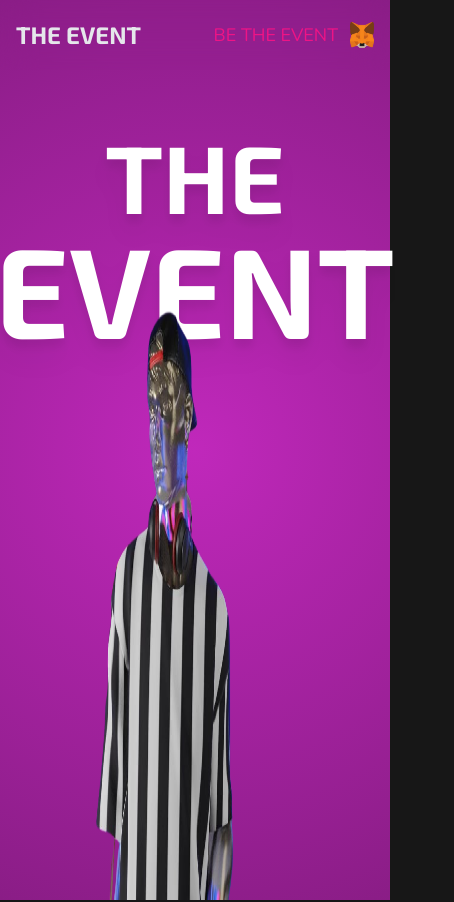
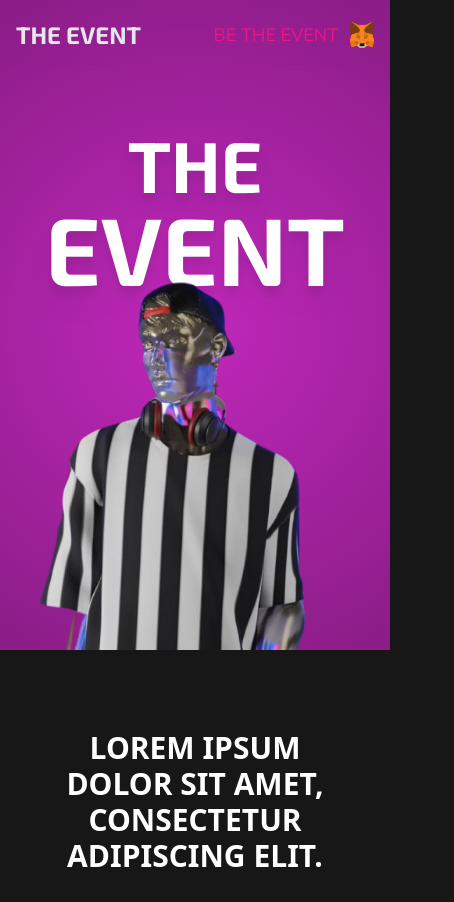
Before and after one commit to DanielAzocarDev/the-event-web, a React (Vite) app: page / in a window 390 px wide. Shown: the top 902 px of the page, 454 px wide, since content can reach past the window. Built offline with nearby package versions, Linux system fonts and the light colour scheme.

Commit message:
fix mobile

```diff
--- a/src/components/carousel/Carousel.jsx
+++ b/src/components/carousel/Carousel.jsx
@@ -8,7 +8,7 @@ import './Carousel.scss'
 
 export const Carousel = () => {
   return (
-    <section className=' w-full py-24 relative'>
+    <section className=' w-full py-24 relative overflow-hidden'>
       <h2 className='carousel__title font-exo2 font-extrabold text-6xl md:text-[150px] text-center text-white uppercase absolute drop-shadow-xl'>150 models</h2>
       <div className='slider'>
         <div className='slider__track-a'>
--- a/src/components/hero/Hero.jsx
+++ b/src/components/hero/Hero.jsx
@@ -5,13 +5,13 @@ import './Hero.scss'
 export const Hero = () => {
   return (
     <section className='hero bg-deepViolet'>
-      <div className=' container mx-auto h-[900px] flex flex-col items-center justify-end text-center text-white relative'>
+      <div className=' container mx-auto h-[650px] md:h-[900px] flex flex-col items-center justify-end text-center text-white relative'>
         <div className=' font-bold font-exo2 absolute top-32'>
-          <h2 className=' text-8xl uppercase drop-shadow-xl'>the</h2>
-          <h1 className=' text-9xl uppercase drop-shadow-xl'>event</h1>
+          <h2 className=' text-7xl md:text-8xl uppercase drop-shadow-xl'>the</h2>
+          <h1 className=' text-8xl md:text-9xl uppercase drop-shadow-xl'>event</h1>
         </div>
-        <div className=' h-3/4 z-10 box-border pr-20'>
-          <img className=' h-full' src={nftHero} alt="" />
+        <div className='w-full h-[675px] flex items-stretch z-10 box-border max-md:relative'>
+          <img className='max-sm:min-w-[600px] max-sm:-right-16 w-full  max-md:absolute max-md:bottom-0' src={nftHero} alt="" />
         </div>
       </div>
     </section>
```
